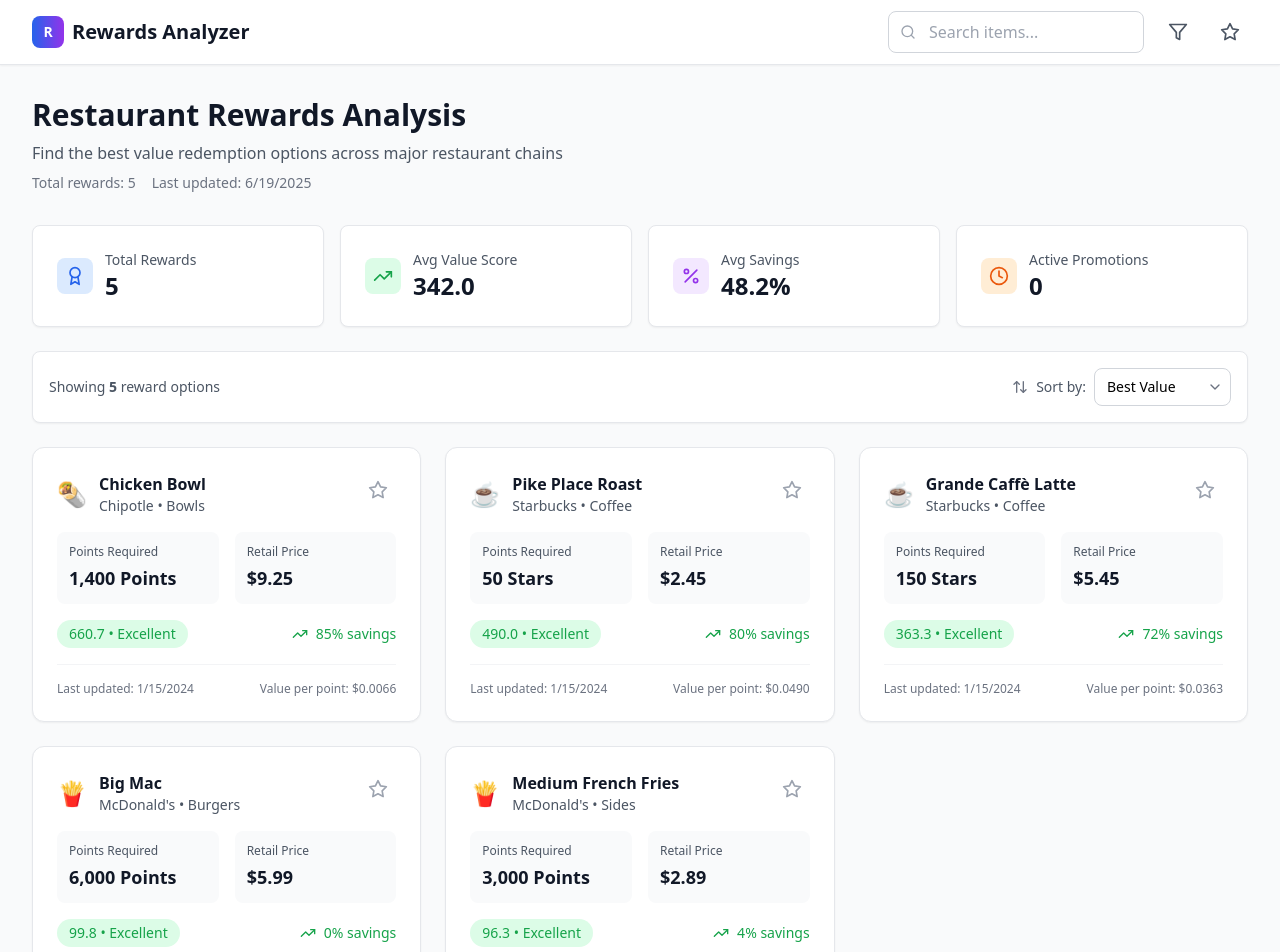
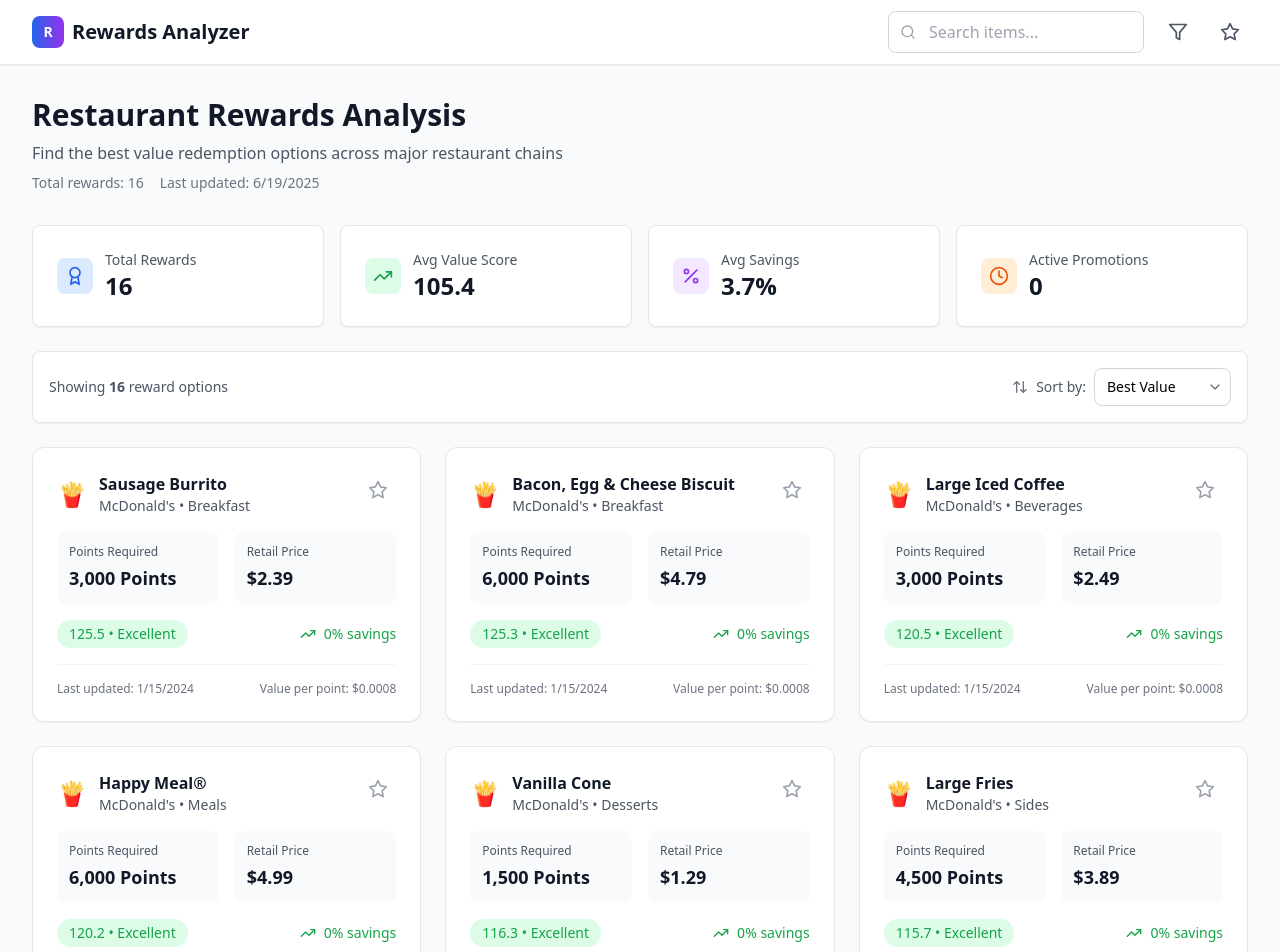
Before and after one commit to arnavp1/project, a React (Vite) app: page / in a window 1280 px wide. Shown: the top 952 px of the page. Built offline with nearby package versions, Linux system fonts and the light colour scheme.

Commit message:
McDonald's Only Rewards with Correct Value System

```diff
--- a/src/components/FilterPanel.tsx
+++ b/src/components/FilterPanel.tsx
@@ -10,7 +10,7 @@ interface FilterPanelProps {
 }
 
 export function FilterPanel({ filters, onFiltersChange, onClose }: FilterPanelProps) {
-  const categories = ['Burgers', 'Bowls', 'Burritos', 'Coffee', 'Beverages', 'Sides', 'Desserts', 'Sandwiches', 'Tacos', 'Food'];
+  const categories = ['Burgers', 'Sandwiches', 'Chicken', 'Sides', 'Breakfast', 'Beverages', 'Desserts', 'Meals'];
 
   const handleRestaurantToggle = (restaurantId: string) => {
     const newRestaurants = filters.restaurants.includes(restaurantId)
@@ -137,7 +137,7 @@ export function FilterPanel({ filters, onFiltersChange, onClose }: FilterPanelPr
                   onChange={(e) => onFiltersChange({ ...filters, minValue: Number(e.target.value) })}
                   className="w-full px-3 py-2 border border-gray-300 rounded-lg focus:ring-2 focus:ring-blue-500 focus:border-transparent outline-none"
                   min="0"
-                  max="100"
+                  max="200"
                 />
               </div>
               <label className="flex items-center space-x-2 cursor-pointer">
--- a/src/data/restaurants.ts
+++ b/src/data/restaurants.ts
@@ -6,69 +6,9 @@ export const restaurants: Restaurant[] = [
     name: "McDonald's",
     logo: '🍟',
     primaryColor: '#FFC72C',
-    pointsName: 'Points'
-  },
-  {
-    id: 'chipotle',
-    name: 'Chipotle',
-    logo: '🌯',
-    primaryColor: '#A81612',
-    pointsName: 'Points'
-  },
-  {
-    id: 'starbucks',
-    name: 'Starbucks',
-    logo: '☕',
-    primaryColor: '#00704A',
-    pointsName: 'Stars'
-  },
-  {
-    id: 'subway',
-    name: 'Subway',
-    logo: '🥪',
-    primaryColor: '#00543D',
-    pointsName: 'Tokens'
-  },
-  {
-    id: 'tacobell',
-    name: 'Taco Bell',
-    logo: '🌮',
-    primaryColor: '#702F8A',
-    pointsName: 'Points'
-  },
-  {
-    id: 'burgerking',
-    name: 'Burger King',
-    logo: '👑',
-    primaryColor: '#EC1C24',
-    pointsName: 'Crowns'
-  },
-  {
-    id: 'kfc',
-    name: 'KFC',
-    logo: '🍗',
-    primaryColor: '#F40027',
-    pointsName: 'Points'
-  },
-  {
-    id: 'wendys',
-    name: "Wendy's",
-    logo: '🍔',
-    primaryColor: '#E31837',
-    pointsName: 'Points'
-  },
-  {
-    id: 'dunkin',
-    name: "Dunkin'",
-    logo: '🍩',
-    primaryColor: '#FF6600',
-    pointsName: 'Points'
-  },
-  {
-    id: 'pizzahut',
-    name: 'Pizza Hut',
-    logo: '🍕',
-    primaryColor: '#EE3124',
-    pointsName: 'Points'
+    pointsName: 'Points',
+    // McDonald's specific value calculation
+    // Based on their points system where 1500 points = ~$1.50 value
+    pointValue: 0.001 // $0.001 per point
   }
 ];
--- a/src/data/rewardItems.ts
+++ b/src/data/rewardItems.ts
@@ -1,66 +1,209 @@
 import { RewardItem } from '../types/rewards';
+import { restaurants } from './restaurants';
 
-// This is where you'll add all the reward items you collect
-// I'll start with a few examples to show the format
+// Helper function to calculate value score for a restaurant
+function calculateValueScore(restaurant: string, points: number, retailPrice: number): number {
+  const restaurantData = restaurants.find(r => r.id === restaurant);
+  if (!restaurantData) return 0;
+
+  const pointsValue = points * restaurantData.pointValue;
+  const valueScore = (pointsValue / retailPrice) * 100;
+  return Math.round(valueScore * 10) / 10;
+}
+
+// Helper function to calculate savings percentage
+function calculateSavingsPercentage(restaurant: string, points: number, retailPrice: number): number {
+  const restaurantData = restaurants.find(r => r.id === restaurant);
+  if (!restaurantData) return 0;
+
+  const pointsValue = points * restaurantData.pointValue;
+  const savings = ((retailPrice - pointsValue) / retailPrice) * 100;
+  return Math.max(0, Math.round(savings * 10) / 10);
+}
+
+// McDonald's Rewards - Based on your image
 export const rewardItems: RewardItem[] = [
-  // McDonald's Examples
+  // 1,500 Points Tier
   {
-    id: 'mcd-1',
+    id: 'mcd-mcchicken',
+    restaurant: 'mcdonalds',
+    name: 'McChicken (Plain or Hot \'N Spicy)',
+    category: 'Sandwiches',
+    points: 1500,
+    retailPrice: 1.39, // Approximate retail price
+    valueScore: calculateValueScore('mcdonalds', 1500, 1.39),
+    savingsPercentage: calculateSavingsPercentage('mcdonalds', 1500, 1.39),
+    lastUpdated: '2024-01-15'
+  },
+  {
+    id: 'mcd-hashbrowns',
+    restaurant: 'mcdonalds',
+    name: 'Hash Browns',
+    category: 'Breakfast',
+    points: 1500,
+    retailPrice: 1.89,
+    valueScore: calculateValueScore('mcdonalds', 1500, 1.89),
+    savingsPercentage: calculateSavingsPercentage('mcdonalds', 1500, 1.89),
+    lastUpdated: '2024-01-15'
+  },
+  {
+    id: 'mcd-vanillacone',
+    restaurant: 'mcdonalds',
+    name: 'Vanilla Cone',
+    category: 'Desserts',
+    points: 1500,
+    retailPrice: 1.29,
+    valueScore: calculateValueScore('mcdonalds', 1500, 1.29),
+    savingsPercentage: calculateSavingsPercentage('mcdonalds', 1500, 1.29),
+    lastUpdated: '2024-01-15'
+  },
+  {
+    id: 'mcd-cheeseburger',
+    restaurant: 'mcdonalds',
+    name: 'Cheeseburger',
+    category: 'Burgers',
+    points: 1500,
+    retailPrice: 1.69,
+    valueScore: calculateValueScore('mcdonalds', 1500, 1.69),
+    savingsPercentage: calculateSavingsPercentage('mcdonalds', 1500, 1.69),
+    lastUpdated: '2024-01-15'
+  },
+
+  // 3,000 Points Tier
+  {
+    id: 'mcd-mediumfries',
+    restaurant: 'mcdonalds',
+    name: 'Medium Fries',
+    category: 'Sides',
+    points: 3000,
+    retailPrice: 2.89,
+    valueScore: calculateValueScore('mcdonalds', 3000, 2.89),
+    savingsPercentage: calculateSavingsPercentage('mcdonalds', 3000, 2.89),
+    lastUpdated: '2024-01-15'
+  },
+  {
+    id: 'mcd-sausageburrito',
+    restaurant: 'mcdonalds',
+    name: 'Sausage Burrito',
+    category: 'Breakfast',
+    points: 3000,
+    retailPrice: 2.39,
+    valueScore: calculateValueScore('mcdonalds', 3000, 2.39),
+    savingsPercentage: calculateSavingsPercentage('mcdonalds', 3000, 2.39),
+    lastUpdated: '2024-01-15'
+  },
+  {
+    id: 'mcd-6pcnuggets',
+    restaurant: 'mcdonalds',
+    name: '6-pc Chicken McNuggets',
+    category: 'Chicken',
+    points: 3000,
+    retailPrice: 3.49,
+    valueScore: calculateValueScore('mcdonalds', 3000, 3.49),
+    savingsPercentage: calculateSavingsPercentage('mcdonalds', 3000, 3.49),
+    lastUpdated: '2024-01-15'
+  },
+  {
+    id: 'mcd-largeicedcoffee',
+    restaurant: 'mcdonalds',
+    name: 'Large Iced Coffee',
+    category: 'Beverages',
+    points: 3000,
+    retailPrice: 2.49,
+    valueScore: calculateValueScore('mcdonalds', 3000, 2.49),
+    savingsPercentage: calculateSavingsPercentage('mcdonalds', 3000, 2.49),
+    lastUpdated: '2024-01-15'
+  },
+
+  // 4,500 Points Tier
+  {
+    id: 'mcd-largefries',
+    restaurant: 'mcdonalds',
+    name: 'Large Fries',
+    category: 'Sides',
+    points: 4500,
+    retailPrice: 3.89,
+    valueScore: calculateValueScore('mcdonalds', 4500, 3.89),
+    savingsPercentage: calculateSavingsPercentage('mcdonalds', 4500, 3.89),
+    lastUpdated: '2024-01-15'
+  },
+  {
+    id: 'mcd-largefrappé',
+    restaurant: 'mcdonalds',
+    name: 'Large Frappé',
+    category: 'Beverages',
+    points: 4500,
+    retailPrice: 4.79,
+    valueScore: calculateValueScore('mcdonalds', 4500, 4.79),
+    savingsPercentage: calculateSavingsPercentage('mcdonalds', 4500, 4.79),
+    lastUpdated: '2024-01-15'
+  },
+  {
+    id: 'mcd-filetofish',
+    restaurant: 'mcdonalds',
+    name: 'Filet-O-Fish',
+    category: 'Sandwiches',
+    points: 4500,
+    retailPrice: 4.39,
+    valueScore: calculateValueScore('mcdonalds', 4500, 4.39),
+    savingsPercentage: calculateSavingsPercentage('mcdonalds', 4500, 4.39),
+    lastUpdated: '2024-01-15'
+  },
+  {
+    id: 'mcd-sausagemcmuffin',
+    restaurant: 'mcdonalds',
+    name: 'Sausage McMuffin® with Egg',
+    category: 'Breakfast',
+    points: 4500,
+    retailPrice: 4.19,
+    valueScore: calculateValueScore('mcdonalds', 4500, 4.19),
+    savingsPercentage: calculateSavingsPercentage('mcdonalds', 4500, 4.19),
+    lastUpdated: '2024-01-15'
+  },
+
+  // 6,000 Points Tier
+  {
+    id: 'mcd-bigmac',
     restaurant: 'mcdonalds',
     name: 'Big Mac',
     category: 'Burgers',
     points: 6000,
     retailPrice: 5.99,
-    valueScore: 99.8,
-    savingsPercentage: 0,
+    valueScore: calculateValueScore('mcdonalds', 6000, 5.99),
+    savingsPercentage: calculateSavingsPercentage('mcdonalds', 6000, 5.99),
     lastUpdated: '2024-01-15'
   },
   {
-    id: 'mcd-2',
+    id: 'mcd-quarterpounder',
     restaurant: 'mcdonalds',
-    name: 'Medium French Fries',
-    category: 'Sides',
-    points: 3000,
-    retailPrice: 2.89,
-    valueScore: 96.3,
-    savingsPercentage: 4,
-    lastUpdated: '2024-01-15'
-  },
-
-  // Starbucks Examples
-  {
-    id: 'sbx-1',
-    restaurant: 'starbucks',
-    name: 'Grande Caffè Latte',
-    category: 'Coffee',
-    points: 150,
-    retailPrice: 5.45,
-    valueScore: 363.3,
-    savingsPercentage: 72,
+    name: 'Quarter Pounder® with Cheese',
+    category: 'Burgers',
+    points: 6000,
+    retailPrice: 6.49,
+    valueScore: calculateValueScore('mcdonalds', 6000, 6.49),
+    savingsPercentage: calculateSavingsPercentage('mcdonalds', 6000, 6.49),
     lastUpdated: '2024-01-15'
   },
   {
-    id: 'sbx-2',
-    restaurant: 'starbucks',
-    name: 'Pike Place Roast',
-    category: 'Coffee',
-    points: 50,
-    retailPrice: 2.45,
-    valueScore: 490.0,
-    savingsPercentage: 80,
+    id: 'mcd-happymeal',
+    restaurant: 'mcdonalds',
+    name: 'Happy Meal®',
+    category: 'Meals',
+    points: 6000,
+    retailPrice: 4.99,
+    valueScore: calculateValueScore('mcdonalds', 6000, 4.99),
+    savingsPercentage: calculateSavingsPercentage('mcdonalds', 6000, 4.99),
     lastUpdated: '2024-01-15'
   },
-
-  // Chipotle Examples
   {
-    id: 'chp-1',
-    restaurant: 'chipotle',
-    name: 'Chicken Bowl',
-    category: 'Bowls',
-    points: 1400,
-    retailPrice: 9.25,
-    valueScore: 660.7,
-    savingsPercentage: 85,
+    id: 'mcd-baconeggcheesebiscuit',
+    restaurant: 'mcdonalds',
+    name: 'Bacon, Egg & Cheese Biscuit',
+    category: 'Breakfast',
+    points: 6000,
+    retailPrice: 4.79,
+    valueScore: calculateValueScore('mcdonalds', 6000, 4.79),
+    savingsPercentage: calculateSavingsPercentage('mcdonalds', 6000, 4.79),
     lastUpdated: '2024-01-15'
   }
 ];
--- a/src/types/rewards.ts
+++ b/src/types/rewards.ts
@@ -19,6 +19,7 @@ export interface Restaurant {
   logo: string;
   primaryColor: string;
   pointsName: string;
+  pointValue: number; // Dollar value per point for this restaurant
 }
 
 export interface FilterOptions {
```
